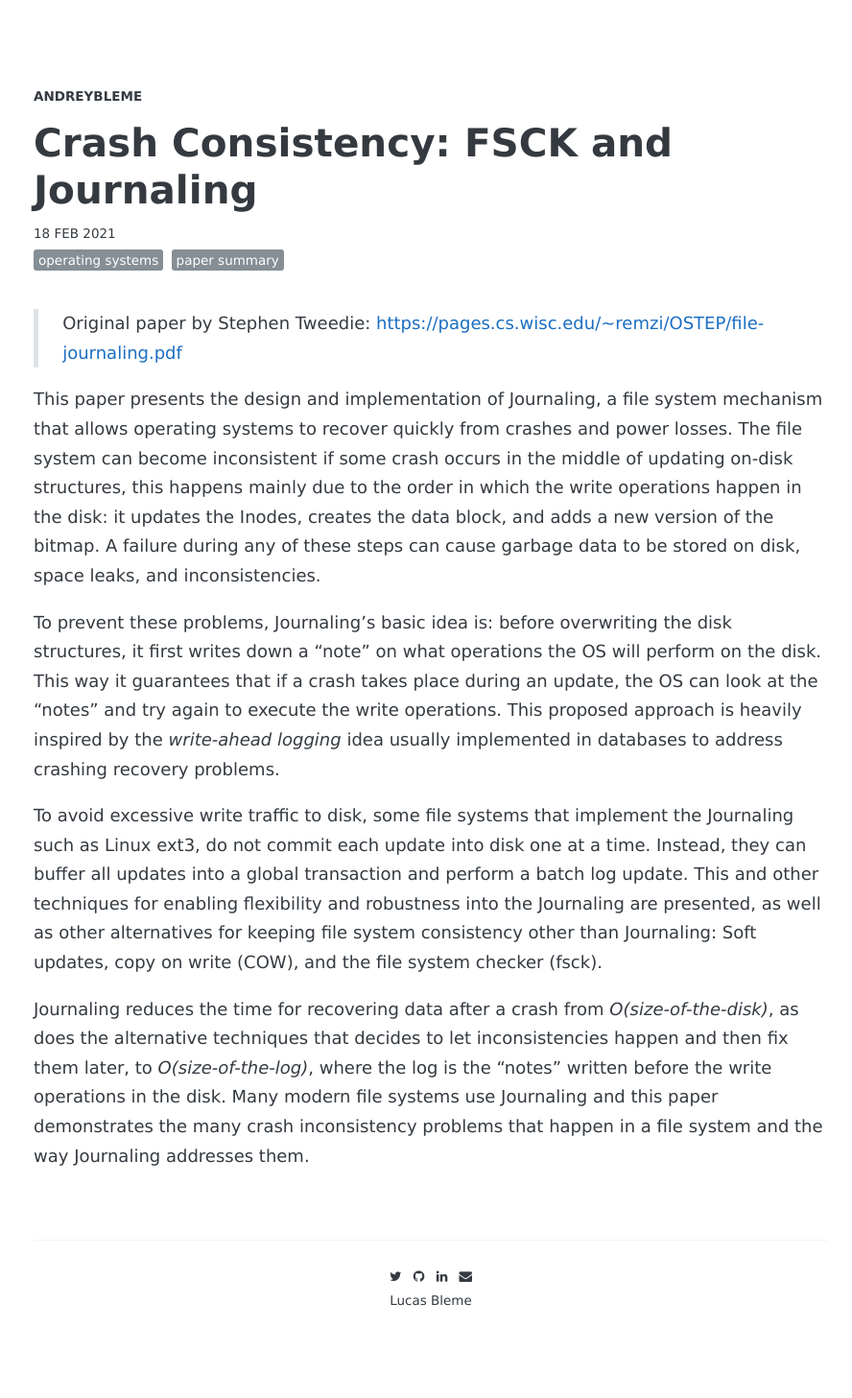
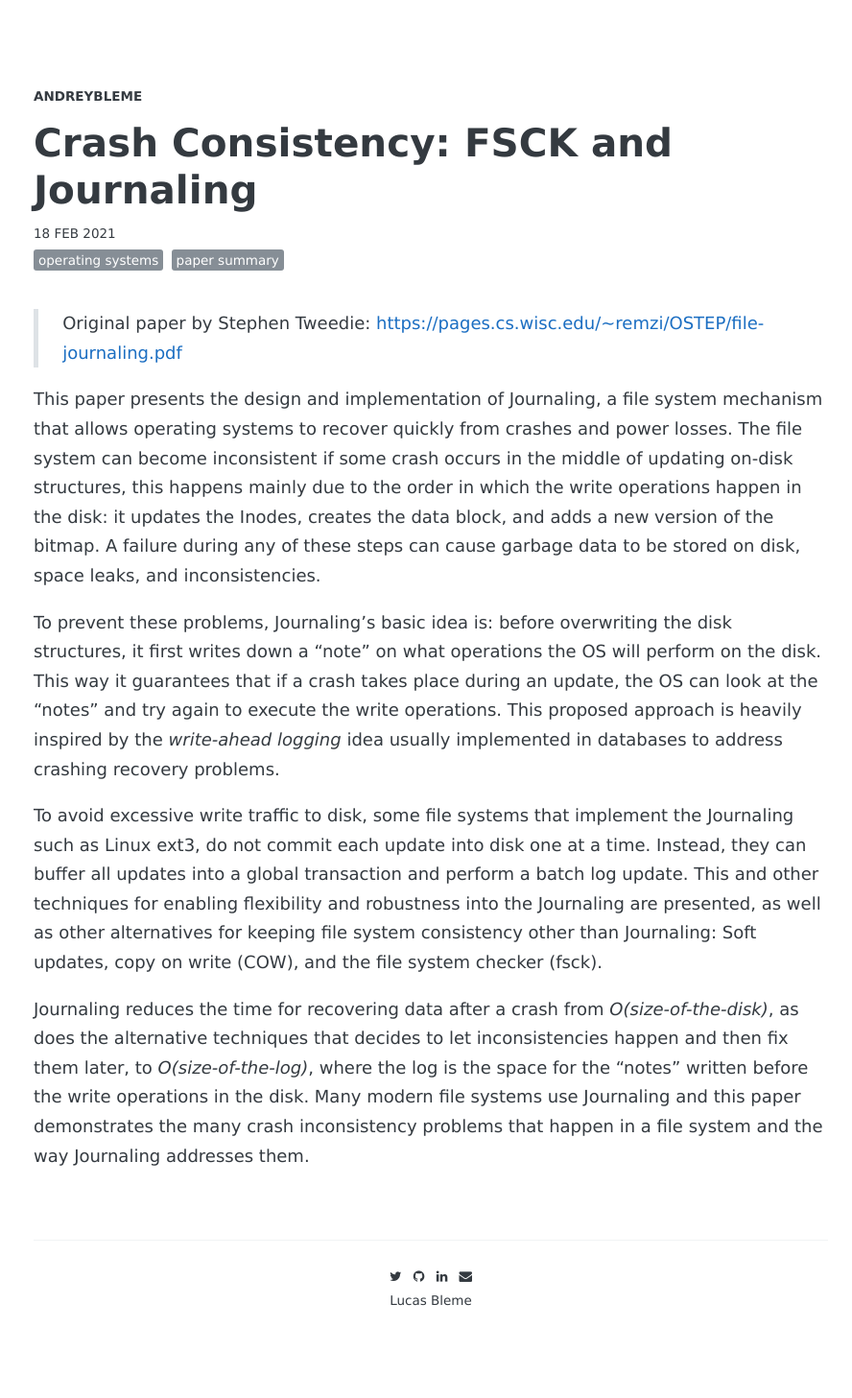
Before and after one commit to andreybleme/andreybleme.github.io, a Jekyll site: the page built from _posts/2021-02-18-crash-consistency-fsck-and-journaling-summary.markdown, in a window 1280 px wide. Shown: the whole page at 96% size, without its empty margins (191-1079 px from the left). Built offline with Jekyll 4.4.1, drawn with Linux system fonts in a browser that asks for light colours; nearby versions of some CDN libraries; some web fonts are replaced; comment, search, counter and statistics services are not loaded.

Commit message:
Update paper summary

```diff
--- a/_posts/2021-02-18-crash-consistency-fsck-and-journaling-summary.markdown
+++ b/_posts/2021-02-18-crash-consistency-fsck-and-journaling-summary.markdown
@@ -16,4 +16,4 @@ To prevent these problems, Journaling's basic idea is: before overwriting the di
 
 To avoid excessive write traffic to disk, some file systems that implement the Journaling such as Linux ext3, do not commit each update into disk one at a time. Instead, they can buffer all updates into a global transaction and perform a batch log update. This and other techniques for enabling flexibility and robustness into the Journaling are presented, as well as other alternatives for keeping file system consistency other than Journaling: Soft updates, copy on write (COW), and the file system checker (fsck).
 
-Journaling reduces the time for recovering data after a crash from *O(size-of-the-disk)*, as does the alternative techniques that decides to let inconsistencies happen and then fix them later, to *O(size-of-the-log)*, where the log is the "notes" written before the write operations in the disk. Many modern file systems use Journaling and this paper demonstrates the many crash inconsistency problems that happen in a file system and the way Journaling addresses them.
+Journaling reduces the time for recovering data after a crash from *O(size-of-the-disk)*, as does the alternative techniques that decides to let inconsistencies happen and then fix them later, to *O(size-of-the-log)*, where the log is the space for the "notes" written before the write operations in the disk. Many modern file systems use Journaling and this paper demonstrates the many crash inconsistency problems that happen in a file system and the way Journaling addresses them.
```
